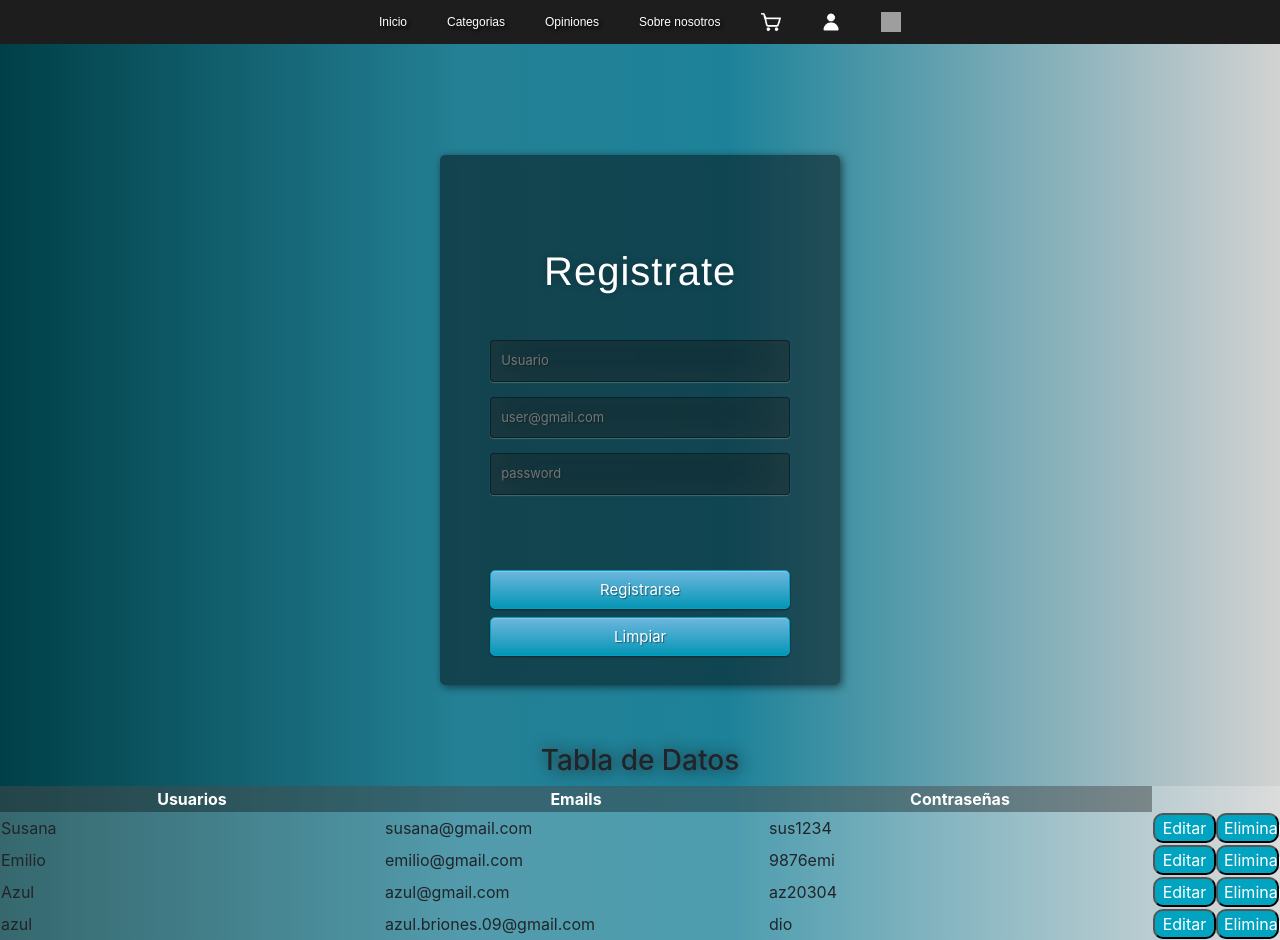
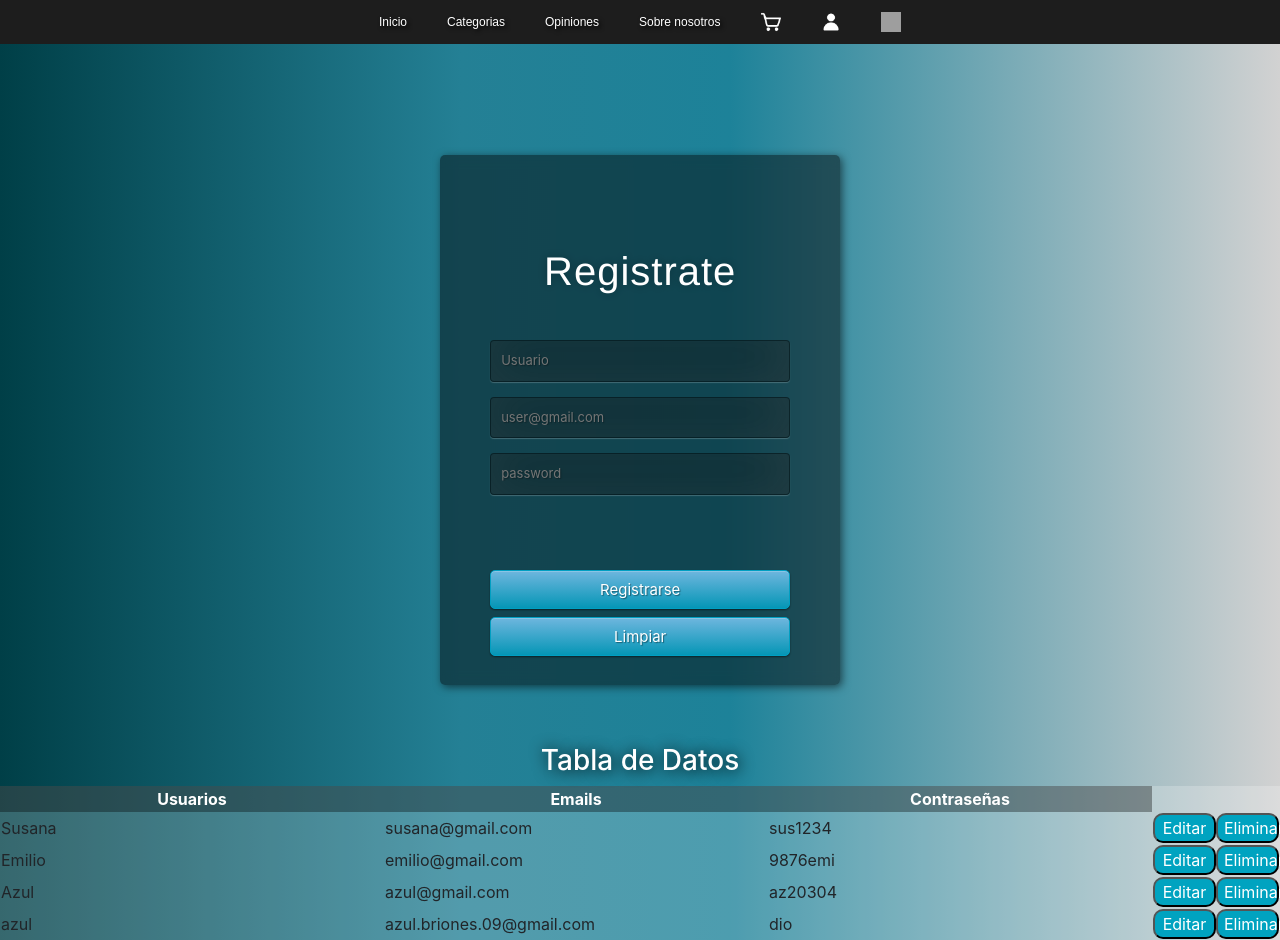
Before and after one commit to 203720/Landing-page, a React (Create React App) app in the folder proyecto-api/: page /Admin in a window 1280 px wide. Built offline with nearby package versions, Linux system fonts and the light colour scheme; data requests are answered from the project's data file; grey boxes are pictures that could not be loaded.

Commit message:
text index

```diff
--- a/proyecto-api/src/css/inicio.css
+++ b/proyecto-api/src/css/inicio.css
@@ -66,7 +66,7 @@
   position: absolute;
   filter: brightness(80%) blur(3px);
 }
-.text {
+.textInicio {
   font-size: 92px;
   padding: 8px 12px;
   position: absolute;
@@ -80,7 +80,7 @@
   filter: brightness(130%);
   color: rgb(0, 124, 138);
 }
-.text2 {
+.textInicio2 {
   color: #e4e4e4;
   font-style: bold;
   font-size: 32px;
--- a/proyecto-api/src/css/table.css
+++ b/proyecto-api/src/css/table.css
@@ -9,7 +9,8 @@
 
 h3{
     text-align: center;
-    text-shadow: 1px 1px 15px;
+    text-shadow: 1px 1px 15px black;
+    color: white;
 }
 
 th{
```
